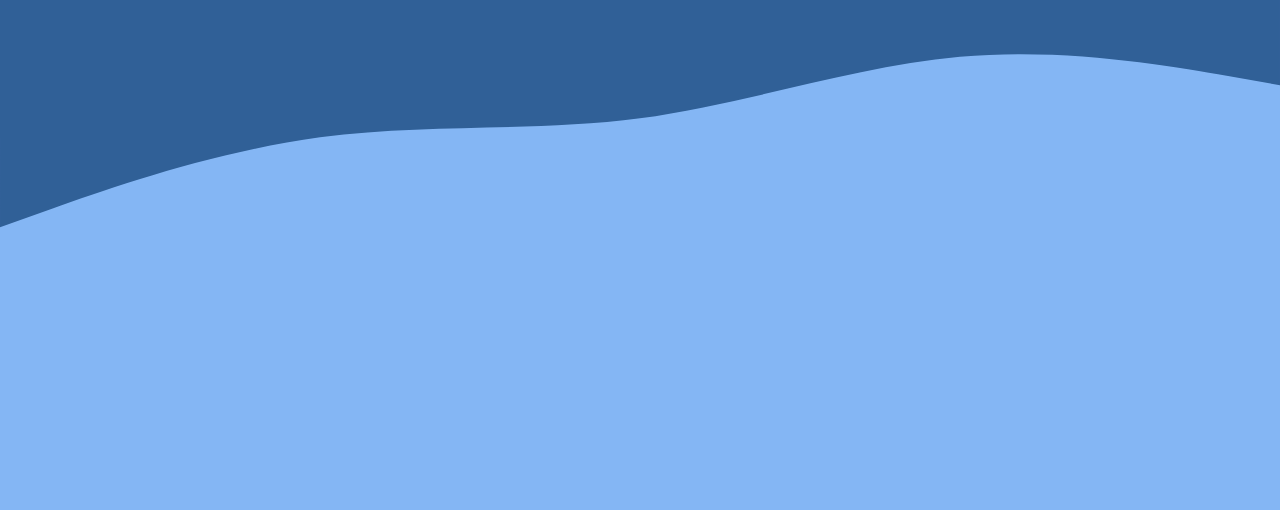
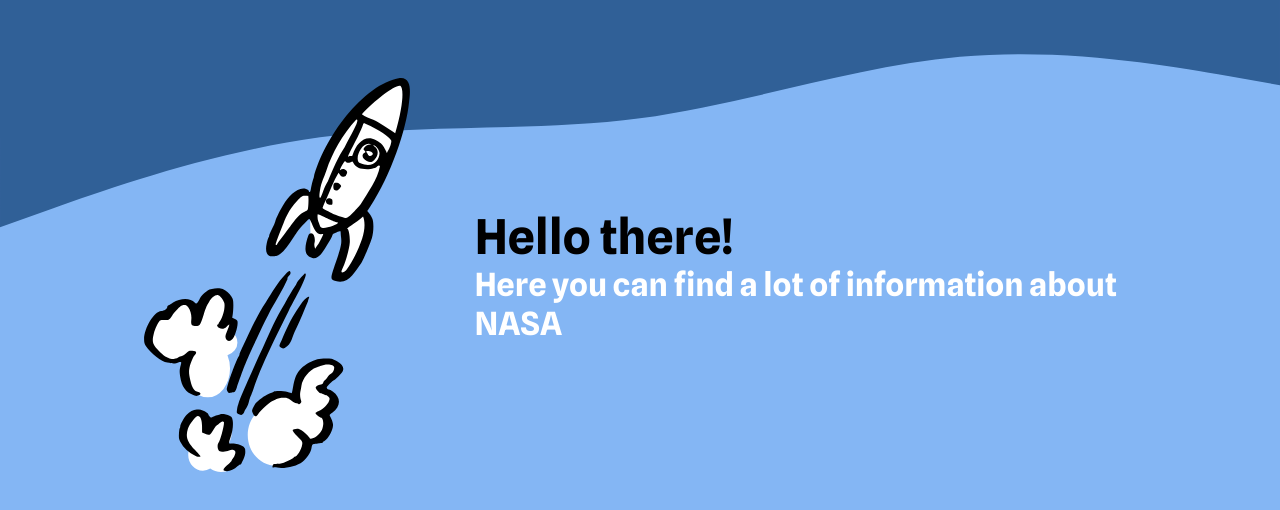
Before and after one commit to Kevin-Cay/nasa-app, a Next.js app: page /components/Header in a window 1280 px wide. Shown: the top 510 px of the page. Built offline with nearby package versions, Linux system fonts and the light colour scheme.

Commit message:
first style of header

```diff
--- a/pages/components/Header.jsx
+++ b/pages/components/Header.jsx
@@ -1,9 +1,22 @@
 import { ContainerHeader } from "./Header.styles"
+import { H1, H2 } from "../global.styles"
 import Image from "next/image"
 
 function Header() {
     return (
         <ContainerHeader>
+            <Image
+            src={'/space_rocket-3.svg'} alt="space_rocket"
+            width={400}
+            height={400}
+            />
+            <div>
+                <H1>Hello there!</H1>
+                <H2>
+                    Here you can find a lot of
+                    information about NASA
+                    </H2>
+            </div>
         </ContainerHeader>
     )
 }
--- a/pages/components/Header.styles.jsx
+++ b/pages/components/Header.styles.jsx
@@ -9,4 +9,7 @@
     background-image: url('/waveNav.svg') ;
     background-repeat: no-repeat;
     background-size: auto;
+    display: flex;
+    justify-content:space-evenly;
+    align-items:center;
 `
--- a/pages/components/NavBar.styles.jsx
+++ b/pages/components/NavBar.styles.jsx
@@ -2,7 +2,7 @@
 
 export const Nav = styled.section`
     width: 100%;
-    padding: 1rem 2rem;
+    padding: 2rem 3rem;
     background: #306097;
     color: #eee;
     display: flex;
@@ -14,7 +14,7 @@
     color: #eee;
     display: flex;
     h1{
-        font-size: 2.5rem;
+        font-size: 3rem;
         margin: 0;
     }
 `
--- /dev/null
+++ b/pages/global.styles.jsx
@@ -0,0 +1,13 @@
+import styled from "styled-components";
+
+export const H1 = styled.h1`
+    font-size:3em;
+    font-weight:700;
+    margin: 0;
+`
+export const H2 = styled.h2`
+    font-size:2em;
+    font-weight:700;
+    color: #fff;
+    margin: 0;
+`
--- a/styles/globals.css
+++ b/styles/globals.css
@@ -1,8 +1,11 @@
+@import url('https://fonts.googleapis.com/css2?family=Balsamiq+Sans:ital,wght@0,400;0,700;1,400&family=Roboto+Condensed:ital,wght@0,400;0,700;1,300&family=Spline+Sans:wght@400;500;700&display=swap');
 html,
 body {
     padding: 0;
     margin: 0;
-    font-family: -apple-system, BlinkMacSystemFont, Segoe UI, Roboto, Oxygen, Ubuntu, Cantarell, Fira Sans, Droid Sans, Helvetica Neue, sans-serif;
+    font-family: 'Balsamiq Sans', cursive;
+    font-family: 'Roboto Condensed', sans-serif;
+    font-family: 'Spline Sans', sans-serif;
     background-color: #84b6f4;
 }
 
```
Also changed, not shown: public/space_rocket-3.svg (added).
